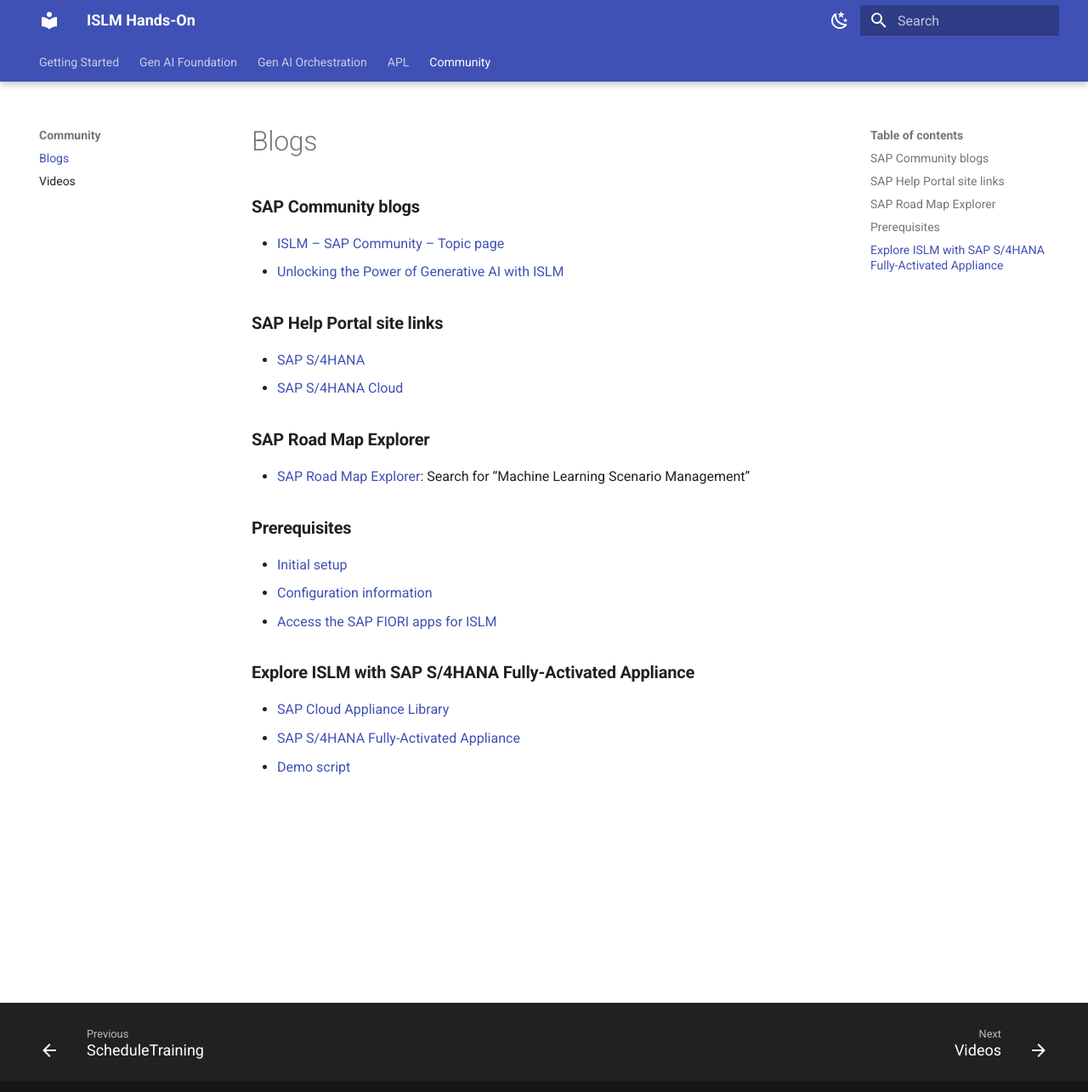
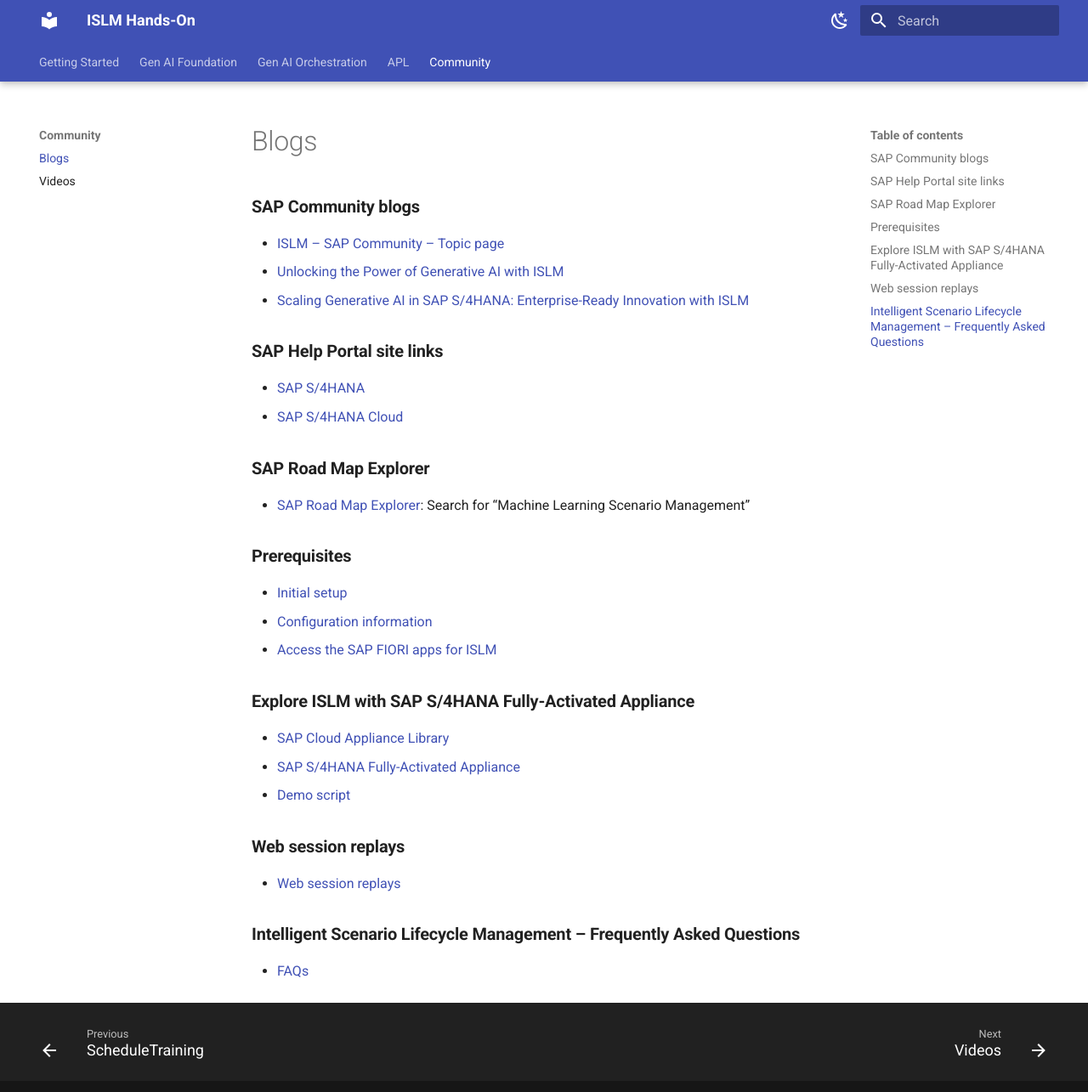
Before and after one commit to SAP-CLM-SL/ISLM, an MkDocs documentation site: the page built from docs/community/readme.md, in a window 1280 px wide and 1296 px high. Shown: the top 1285 px of the window at 85% size. Built offline with MkDocs 1.6.1 and Material for MkDocs 9.7.7, drawn with Linux system fonts in a browser that asks for light colours.

Commit message:
Update readme.md

```diff
--- a/docs/community/readme.md
+++ b/docs/community/readme.md
@@ -3,11 +3,12 @@
 ### **SAP Community blogs**
 - [ISLM – SAP Community – Topic page](https://pages.community.sap.com/topics/intelligent-scenario-lifecycle-management-s4hana)
 - [Unlocking the Power of Generative AI with ISLM](https://community.sap.com/t5/technology-blog-posts-by-sap/unlocking-the-power-of-generative-ai-with-intelligent-scenario-lifecycle/ba-p/14040565)
-<br/>
+- [Scaling Generative AI in SAP S/4HANA: Enterprise-Ready Innovation with ISLM](https://community.sap.com/t5/technology-blog-posts-by-sap/scaling-generative-ai-in-sap-s-4hana-enterprise-ready-innovation-with-islm/ba-p/14332507)
+<br>
 
 ### **SAP Help Portal site links**
-- [SAP S/4HANA](https://help.sap.com/docs/SAP_S4HANA_ON-PREMISE/8308e6d301d54584a33cd04a9861bc52/436151b128614f0e84024015136043d3.html?version=2022.002&locale=en-US)
-- [SAP S/4HANA Cloud](https://help.sap.com/docs/SAP_S4HANA_CLOUD/a630d57fc5004c6383e7a81efee7a8bb/3fa32d7a1e21465f8d9696f6b8cb6ee9.html?version=2508.500)
+- [SAP S/4HANA](https://help.sap.com/docs/SAP_S4HANA_ON-PREMISE/8308e6d301d54584a33cd04a9861bc52/436151b128614f0e84024015136043d3.html)
+- [SAP S/4HANA Cloud](https://help.sap.com/docs/SAP_S4HANA_CLOUD/a630d57fc5004c6383e7a81efee7a8bb/3fa32d7a1e21465f8d9696f6b8cb6ee9.html?version=2608.VAL)
 <br/>
 
 ### **SAP Road Map Explorer**
@@ -25,3 +26,10 @@
 - [SAP S/4HANA Fully-Activated Appliance](https://community.sap.com/t5/enterprise-resource-planning-blog-posts-by-sap/sap-s-4hana-fully-activated-appliance-create-your-sap-s-4hana-system-in-a/ba-p/13365960)
 - [Demo script](https://www.sap.com/documents/2022/12/805bdaf3-547e-0010-bca6-c68f7e60039b.html)
 <br/>
+
+### **Web session replays**
+- [Web session replays](https://www.youtube.com/live/oY7w0UW3HjI)
+<br>
+
+### **Intelligent Scenario Lifecycle Management – Frequently Asked Questions**
+- [FAQs](https://community.sap.com/t5/enterprise-resource-planning-blog-posts-by-sap/intelligent-scenario-lifecycle-management-frequently-asked-questions/ba-p/13521020)
```
